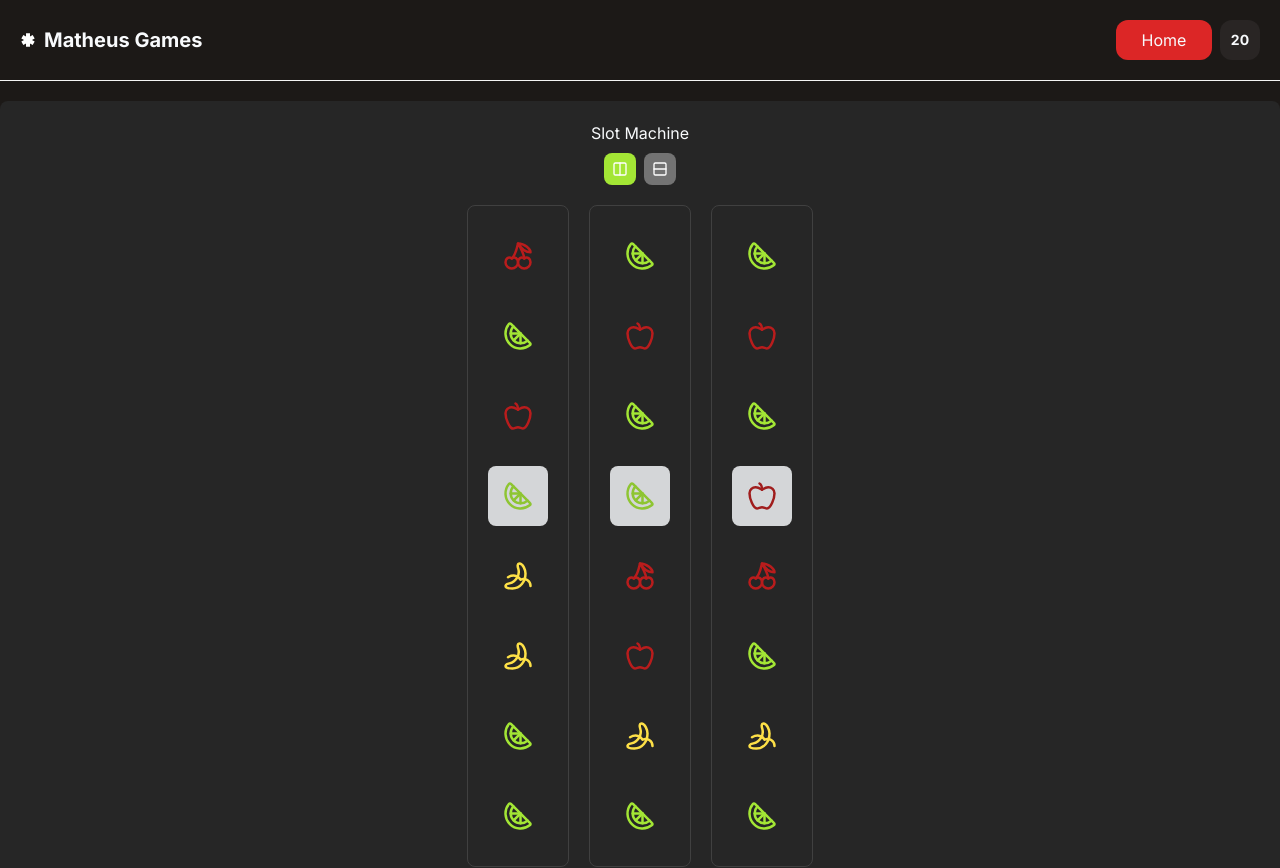
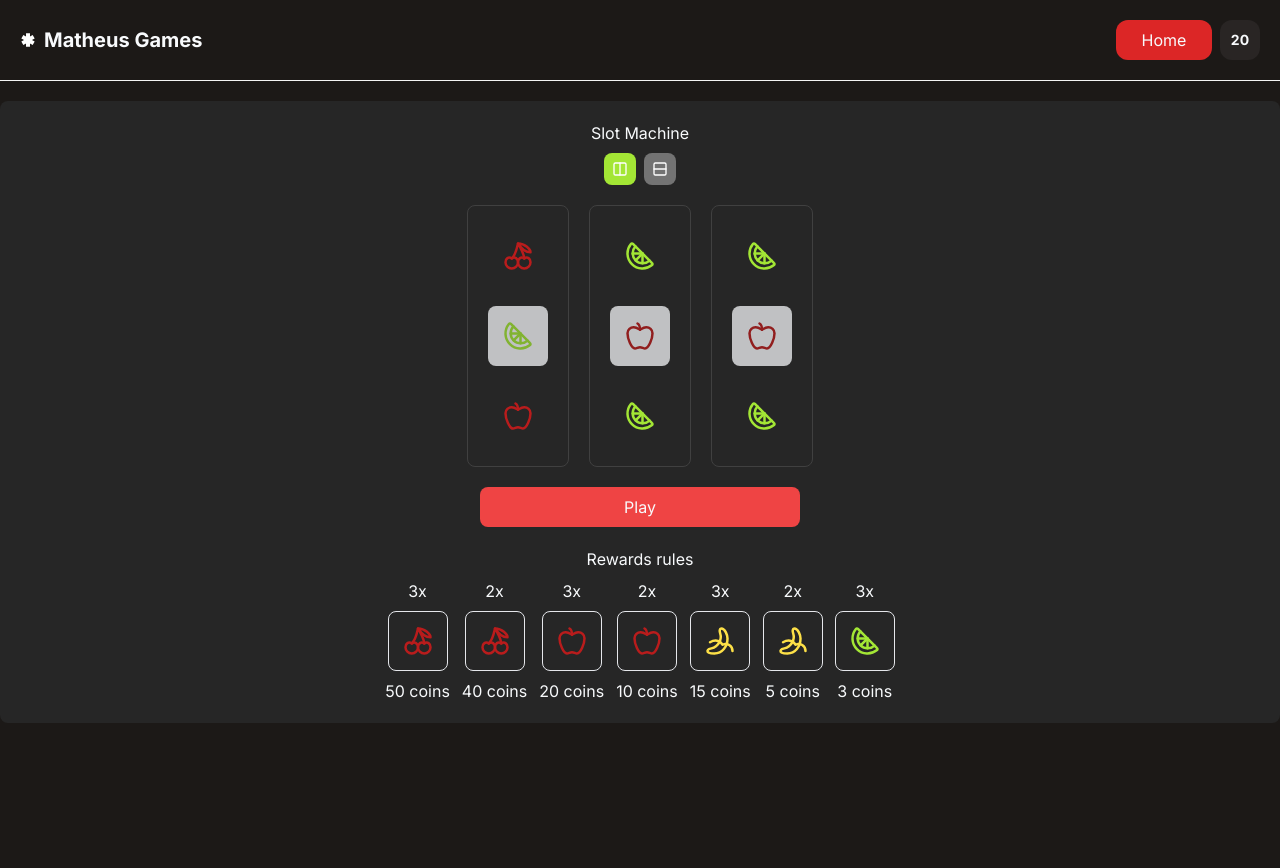
Before and after one commit to matheusluan/fs-test-react, a React (Vite) app: page /play in a window 1280 px wide. Shown: the top 868 px of the page. After the commit the page ends 800 px from the top, so only its background shows below. Built offline with nearby package versions, Linux system fonts and the light colour scheme.

Commit message:
look at position [1]

```diff
--- a/src/pages/play.tsx
+++ b/src/pages/play.tsx
@@ -12,9 +12,9 @@ import { CardReel } from "../components/card-reel";
 import { Columns2, Loader, Rows2 } from "lucide-react";
 import { RewardRules } from "../components/reward-rules";
 
-const reel1 = ["cherry", "lemon", "apple", "lemon", "banana", "banana", "lemon", "lemon"];
-const reel2 = ["lemon", "apple", "lemon", "lemon", "cherry", "apple", "banana", "lemon"];
-const reel3 = ["lemon", "apple", "lemon", "apple", "cherry", "lemon", "banana", "lemon"];
+const reel1 = ["cherry", "lemon", "apple"];
+const reel2 = ["lemon", "apple", "lemon"];
+const reel3 = ["lemon", "apple", "lemon"];
 
 export function Play() {
 
@@ -59,9 +59,9 @@ export function Play() {
             const { coins, spinedReel1, spinedReel2, spinedReel3 } = response.data;
 
             // Set the state with the received data
-            setSpinedReel1(spinedReel1);
-            setSpinedReel2(spinedReel2);
-            setSpinedReel3(spinedReel3);
+            setSpinedReel1(spinedReel1.slice(0, 3));
+            setSpinedReel2(spinedReel2.slice(0, 3));
+            setSpinedReel3(spinedReel3.slice(0, 3));
 
             //-1 coin for spin
             dispatch(decrement());
@@ -126,26 +126,27 @@ export function Play() {
 
                 <div className={`grid ${vertical ? 'grid-cols-3' : 'grid-rows-3'} gap-2 md:gap-5 `}>
 
-                    <div className={`border border-neutral-700 rounded-lg grid ${!vertical ? 'grid-cols-8' : 'grid-rows-8'} gap-2 p-2 md:gap-5 md:p-5 items-center justify-center overflow-hidden`}>
+                    <div className={`border border-neutral-700 rounded-lg grid ${!vertical ? 'grid-cols-3' : 'grid-rows-3'} gap-2 p-2 md:gap-5 md:p-5 items-center justify-center overflow-hidden`}>
                         {
                             (spinedReel1.length > 0 ? spinedReel1 : reel1).map((fruit, index) => (
-                                <CardReel key={index} fruit={fruit} selected={index === 3 && !isSpinning} animation={isSpinning ? (vertical ? 'animate-infinite-scroll-y-fast' : 'animate-infinite-scroll-fast') : ''} />
+                                <CardReel key={index} fruit={fruit} selected={index  === 1 && !isSpinning} animation={isSpinning ? (vertical ? 'animate-infinite-scroll-y-fast' : 'animate-infinite-scroll-fast') : ''} />
                             ))
                         }
                     </div>
 
-                    <div className={`border border-neutral-700 rounded-lg grid ${!vertical ? 'grid-cols-8' : 'grid-rows-8'} gap-2 p-2 md:gap-5 md:p-5 items-center justify-center overflow-hidden`}>
+                    <div className={`border border-neutral-700 rounded-lg grid ${!vertical ? 'grid-cols-3' : 'grid-rows-3'} gap-2 p-2 md:gap-5 md:p-5 items-center justify-center overflow-hidden`}>
 
                         {
                             (spinedReel2.length > 0 ? spinedReel2 : reel2).map((fruit, index) => (
-                                <CardReel key={index} fruit={fruit} selected={index === 3 && !isSpinning} animation={isSpinning ? (vertical ? 'animate-infinite-scroll-y-slow' : 'animate-infinite-scroll-slow') : ''} />
+                                <CardReel key={index} fruit={fruit} selected={index === 1 && !isSpinning} animation={isSpinning ? (vertical ? 'animate-infinite-scroll-y-slow' : 'animate-infinite-scroll-slow') : ''} />
                             ))
                         }
                     </div>
-                    <div className={`border border-neutral-700 rounded-lg grid ${!vertical ? 'grid-cols-8' : 'grid-rows-8'} gap-2 p-2 md:gap-5 md:p-5 items-center justify-center overflow-hidden`}>
+
+                    <div className={`border border-neutral-700 rounded-lg grid ${!vertical ? 'grid-cols-3' : 'grid-rows-3'} gap-2 p-2 md:gap-5 md:p-5 items-center justify-center overflow-hidden`}>
                         {
                             (spinedReel3.length > 0 ? spinedReel3 : reel3).map((fruit, index) => (
-                                <CardReel key={index} fruit={fruit} selected={index === 3 && !isSpinning} animation={isSpinning ? (vertical ? 'animate-infinite-scroll-y-faster' : 'animate-infinite-scroll-faster') : ''} />
+                                <CardReel key={index} fruit={fruit} selected={index  === 1 && !isSpinning} animation={isSpinning ? (vertical ? 'animate-infinite-scroll-y-faster' : 'animate-infinite-scroll-faster') : ''} />
                             ))
                         }
                     </div>
```
